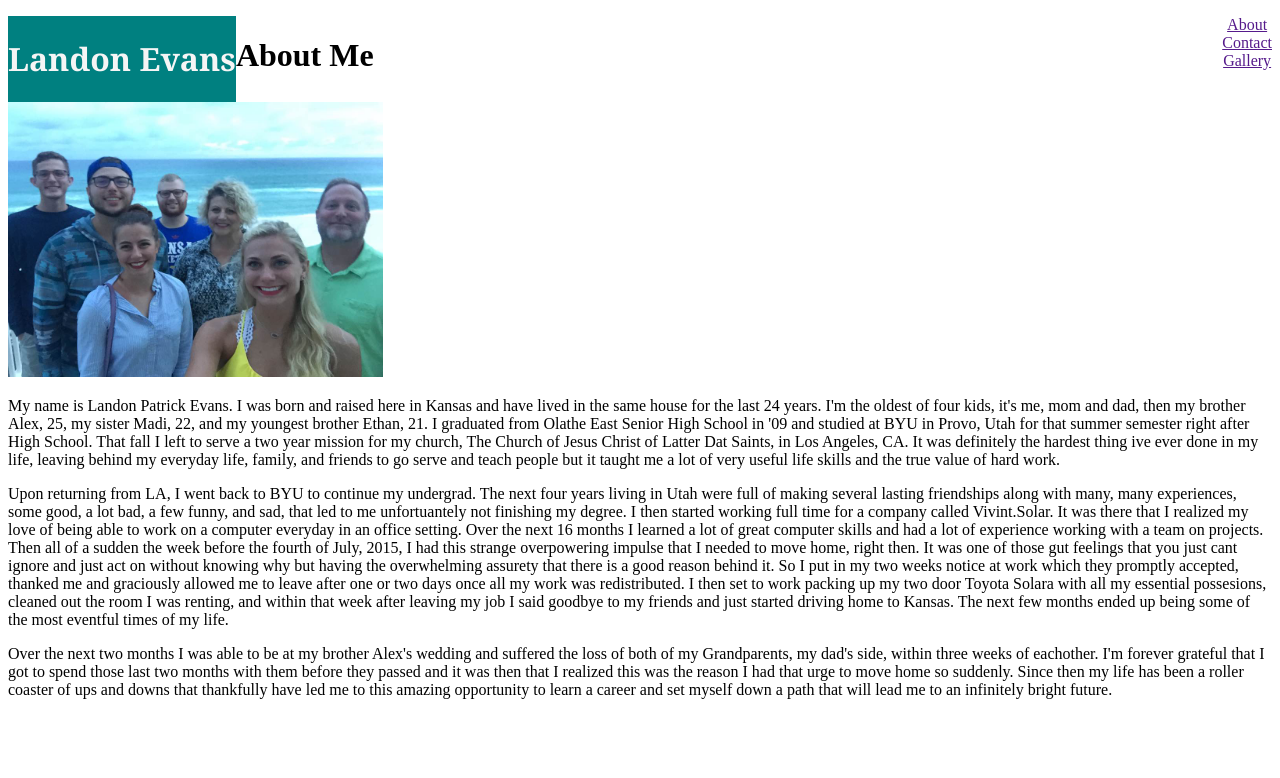
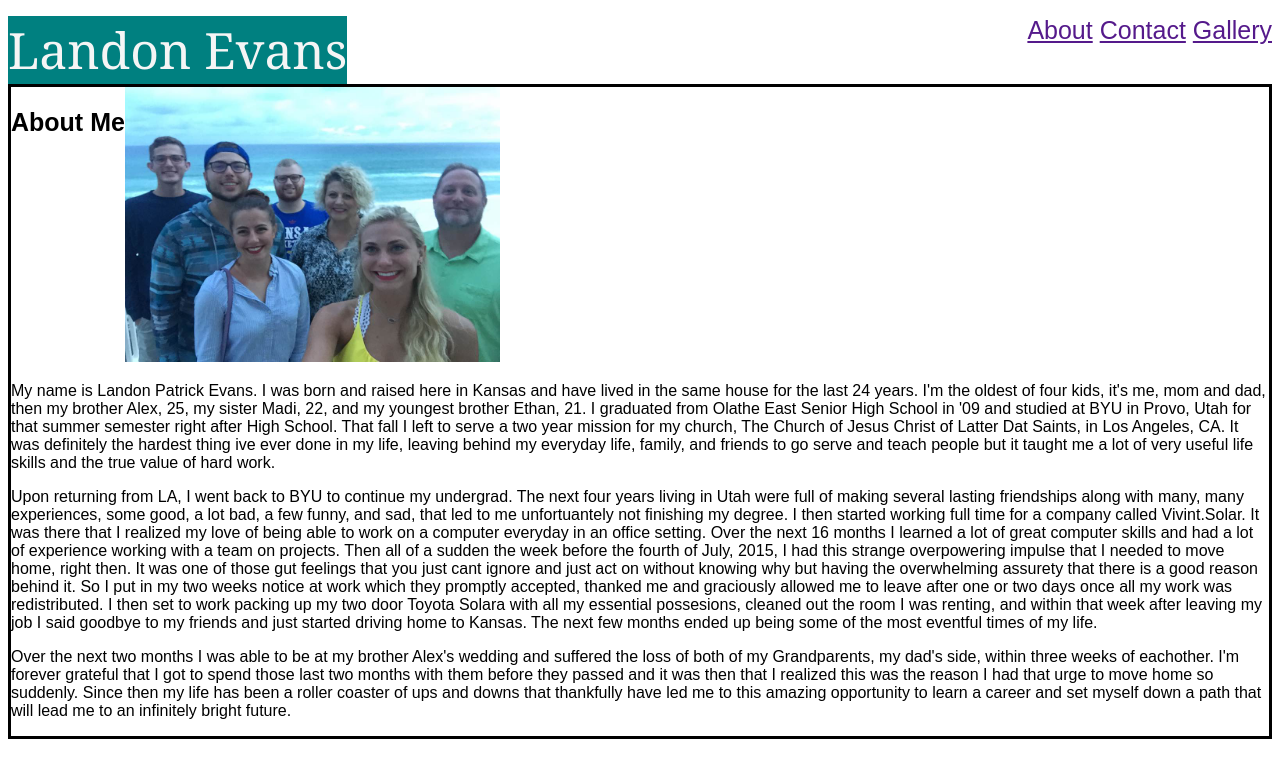
Before and after one commit to LanDonJuan17/Basic-Portfolio, a plain HTML site: page index.html in a window 1280 px wide. Drawn offline with Linux system fonts and the light colour scheme.

Commit message:
more changes and fixes

```diff
--- a/assets/css/style.css
+++ b/assets/css/style.css
@@ -1,4 +1,4 @@
-header{
+#name{
     background-color: teal;
     color: whitesmoke;
     float: left;
@@ -6,7 +6,19 @@ header{
     border: gray;
     line-break: auto;
     clear: auto;
+    font-size: 50px;
 
+.body{
+
+}
+
+
+
+}
+#navbar{
+    float:right;
+font-size: 25px;
+}
 
 }
 ul{
@@ -19,14 +31,34 @@ ul{
     text-align: center;
 
 }
+.intro{
+    background: white;
+    border: solid;
+    float:left;
 
 }
+
 }
+.clearfix::after{
+    content:"";
+    clear: both;
+    display: table;
+}
+
+table{
+    float:right;
+
+}
+body{
+
+    font-family: Arial, Helvetica, sans-serif;
+}
+
 .clear{
     overflow: hidden;
 }
 .About-Me{
-
+   font-size: 25px;
     float: left;
 
 }}
--- a/index.html
+++ b/index.html
@@ -6,25 +6,29 @@
     <meta name="viewport" content="width=device-width, initial-scale=1.0">
     <meta http-equiv="X-UA-Compatible" content="ie=edge">
     <title>Document</title>
-    <header><h1>Landon Evans</h1></header>
-    <nav> <ul>
-        <li><a href="">About</a></li>
-        <li><a href="">Contact</a></li>
-       <li><a href="">Gallery</a>
-    </ul>
-    </nav>
+    <div class="clearfix"><nav><header><div id="name">Landon Evans</div>
+     <div id="navbar">
+
+       <a href="">About</a>
+        <a href="">Contact</a>
+      <a href="">Gallery</a>
+   </div>
+    </nav></div></header>
 </head>
 <body>
-    <element clearfix="auto">
-    <h1 class="About-Me">About Me</h1></element>
+    <div class= "clearfix">
 
-<section>
 
-    <img  id="me" src="assets/images/beach.jpg" width="375" height="275">
 
-    <p class="intro">My name is Landon Patrick Evans. I was born and raised here in Kansas and have lived in the same house for the last 24 years. I'm the oldest of four kids, it's me, mom and dad, then my brother Alex, 25, my sister Madi, 22, and my youngest brother Ethan, 21. I graduated from Olathe East Senior High School in '09 and studied at BYU in Provo, Utah for that summer semester right after High School. That fall I left to serve a two year mission for my church, The Church of Jesus Christ of Latter Dat Saints, in Los Angeles, CA. It was definitely the hardest thing ive ever done in my life, leaving behind my everyday life, family, and friends to go serve and teach people but it taught me a lot of very useful life skills and the true value of hard work.</p>
-    <p class="intro">Upon returning from LA, I went back to BYU to continue my undergrad. The next four years living in Utah were full of making several lasting friendships along with many, many experiences, some good, a lot bad, a few funny, and sad, that led to me unfortuantely not finishing my degree. I then started working full time for a company called Vivint.Solar. It was there that I realized my love of being able to work on a computer everyday in an office setting. Over the next 16 months I learned a lot of great computer skills and had a lot of experience working with a team on projects. Then all of a sudden the week before the fourth of July, 2015, I had this strange overpowering impulse that I needed to move home, right then. It was one of those gut feelings that you just cant ignore and just act on without knowing why but having the overwhelming assurety that there is a good reason behind it. So I put in my two weeks notice at work which they promptly accepted, thanked me and graciously allowed me to leave after one or two days once all my work was redistributed. I then set to work packing up my two door Toyota Solara with all my essential possesions, cleaned out the room I was renting, and within that week after leaving my job I said goodbye to my friends and just started driving home to Kansas. The next few months ended up being some of the most eventful times of my life.</p>
-    <p class="intro">Over the next two months I was able to be at my brother Alex's wedding and suffered the loss of both of my Grandparents, my dad's side, within three weeks of eachother. I'm forever grateful that I got to spend those last two months with them before they passed and it was then that I realized this was the reason I had that urge to move home so suddenly. Since then my life has been a roller coaster of ups and downs that thankfully have led me to this amazing opportunity to learn a career and set myself down a path that will lead me to an infinitely bright future.</p>
+
+<section class= intro>
+<h1 class="About-Me">About Me</h1>
+
+    <img id="me" src="assets/images/beach.jpg" width="375" height="275">
+
+    <p>My name is Landon Patrick Evans. I was born and raised here in Kansas and have lived in the same house for the last 24 years. I'm the oldest of four kids, it's me, mom and dad, then my brother Alex, 25, my sister Madi, 22, and my youngest brother Ethan, 21. I graduated from Olathe East Senior High School in '09 and studied at BYU in Provo, Utah for that summer semester right after High School. That fall I left to serve a two year mission for my church, The Church of Jesus Christ of Latter Dat Saints, in Los Angeles, CA. It was definitely the hardest thing ive ever done in my life, leaving behind my everyday life, family, and friends to go serve and teach people but it taught me a lot of very useful life skills and the true value of hard work.</p>
+    <p>Upon returning from LA, I went back to BYU to continue my undergrad. The next four years living in Utah were full of making several lasting friendships along with many, many experiences, some good, a lot bad, a few funny, and sad, that led to me unfortuantely not finishing my degree. I then started working full time for a company called Vivint.Solar. It was there that I realized my love of being able to work on a computer everyday in an office setting. Over the next 16 months I learned a lot of great computer skills and had a lot of experience working with a team on projects. Then all of a sudden the week before the fourth of July, 2015, I had this strange overpowering impulse that I needed to move home, right then. It was one of those gut feelings that you just cant ignore and just act on without knowing why but having the overwhelming assurety that there is a good reason behind it. So I put in my two weeks notice at work which they promptly accepted, thanked me and graciously allowed me to leave after one or two days once all my work was redistributed. I then set to work packing up my two door Toyota Solara with all my essential possesions, cleaned out the room I was renting, and within that week after leaving my job I said goodbye to my friends and just started driving home to Kansas. The next few months ended up being some of the most eventful times of my life.</p>
+    <p>Over the next two months I was able to be at my brother Alex's wedding and suffered the loss of both of my Grandparents, my dad's side, within three weeks of eachother. I'm forever grateful that I got to spend those last two months with them before they passed and it was then that I realized this was the reason I had that urge to move home so suddenly. Since then my life has been a roller coaster of ups and downs that thankfully have led me to this amazing opportunity to learn a career and set myself down a path that will lead me to an infinitely bright future.</p>
 
 </section>
 <article>
@@ -36,4 +40,7 @@
 
 
 </body>
+<footer>
+
+</footer>
 </html>
```
